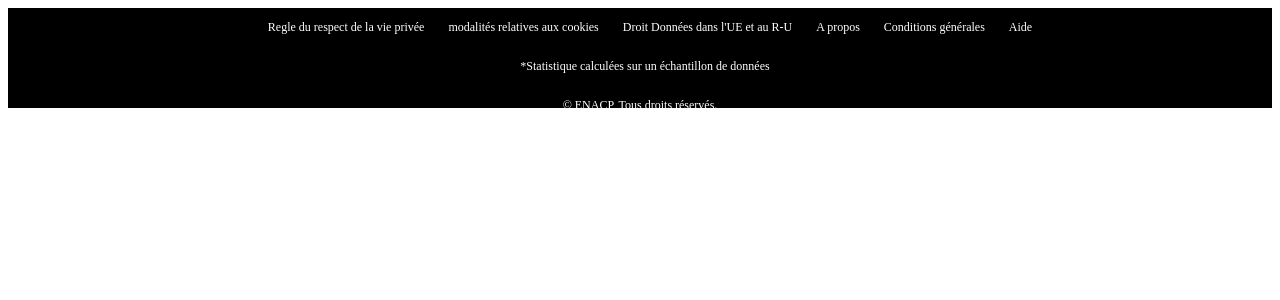
After one commit to CLR60/Statistics-password, a PHP site: page /footer.php in a window 1280 px wide. The commit adds this page. Shown: the top 300 px of the page. Run offline with PHP 8.4, Linux system fonts and the light colour scheme.

Commit message:
Update vue.php

```diff
--- a/Projet_Stage/contact/config.php
+++ b/Projet_Stage/contact/config.php
@@ -11,5 +11,5 @@
 	$pass = "root";
 
     // Nom de la base de données
-	$dbName = "project_leak";
+	$dbName = "leak";
 ?>
--- /dev/null
+++ b/Projet_Stage/css/footerStyle.css
@@ -0,0 +1,40 @@
+.mentionLegale{
+	color: #FFFFFF ;
+	display: inline-block;
+	font-size: 12px;
+	padding-left: 20px;
+
+}
+
+.mentionLegale2{
+	color: #FFFFFF;
+	display: inline-block;
+	font-size: 12px;
+	padding-left: 10px;
+
+}
+
+.mtl2{
+	text-align: center;
+}
+
+.mtl{
+ text-align: center;
+}
+
+
+
+.footer_class{
+	background-color: black ;
+	height: 100px;
+
+}
+
+.copyright{
+	text-align: center;
+	color: #FFFFFF;
+	font-size: 12px;
+
+
+
+}
--- /dev/null
+++ b/Projet_Stage/footer.php
@@ -0,0 +1,24 @@
+<head>
+	<link rel="stylesheet" type="text/css" href="css/footerStyle.css">
+</head>
+<section id="footer">
+	<div class="footer_class">
+
+		<div class="mtl">
+			<p class="mentionLegale">Regle du respect de la vie privée</p>
+			<p class="mentionLegale">modalités relatives aux cookies</p>
+			<p class="mentionLegale">Droit Données dans l'UE et au R-U</p>
+			<p class="mentionLegale">A propos</p>
+			<p class="mentionLegale">Conditions générales</p>
+			<p class="mentionLegale">Aide</p>
+
+		</div>
+
+		<div class="mtl2">
+			<p class="mentionLegale2">*Statistique calculées sur un échantillon de données</p>
+		</div>
+		<div class="copyright">
+			<p>© ENACP, Tous droits réservés.</p>
+		</div>
+	</div>
+</section>
--- a/Projet_Stage/index.php
+++ b/Projet_Stage/index.php
@@ -32,15 +32,15 @@
 			$query->bindParam(":name_user", $pseudo);
 			$query->bindParam(":password_user", $password);
 			$query->execute();
-			$result = $query->fetchAll();
+			$result = $query->fetch();
 			$rows = $query->rowCount();
 			if ($rows == 1) {
 				$_SESSION["pseudo"] = $pseudo;
+				$_SESSION["role"] = $result['role_user'];
+				// echo $_SESSION['role'];
 				header("Location: vue.php");
 			} else {
 				$message = "Le nom d'utilisateur ou le mot de passe est incorrect";
-				var_dump($result);
-				echo $pseudo, $password;
 			}
 		}
 		?>
```
Also changed, not shown: Projet_Stage/css/vueStyle.css (+12 -0 lines), Projet_Stage/navbar.php (+13 -4 lines), Projet_Stage/vue.php (+39 -8 lines).
